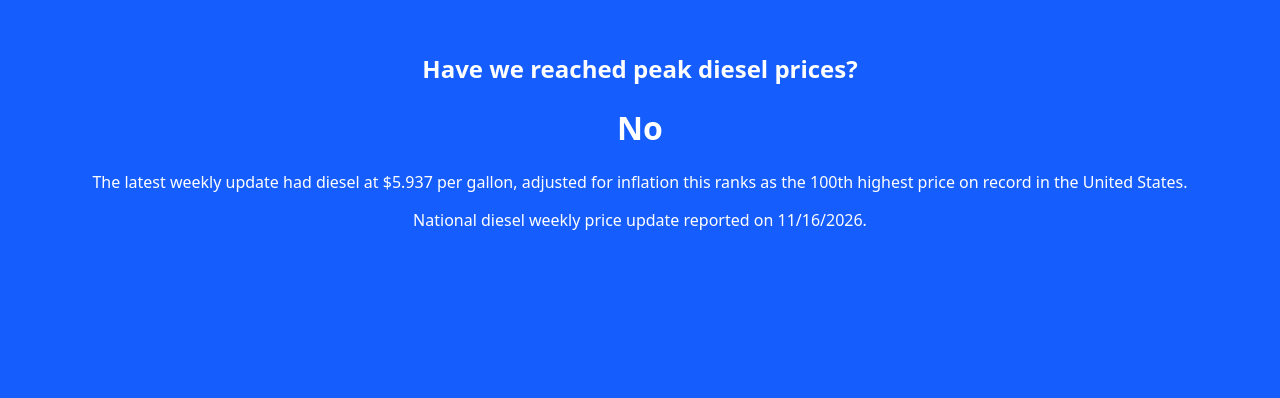
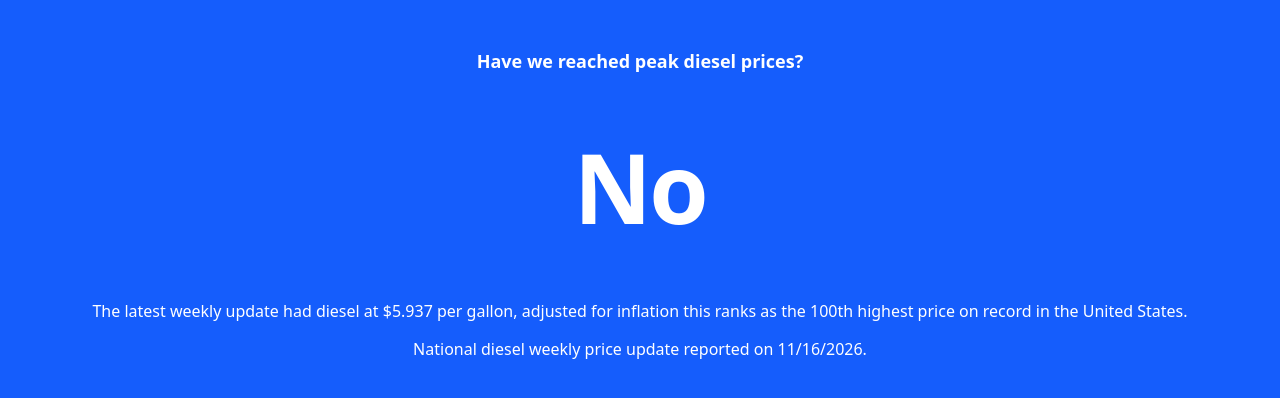
Before and after one commit to malelew/peak-diesel, a SvelteKit app in the folder peakdiesel-app/: page / in a window 1280 px wide. Shown: the top 398 px of the page. Built offline with nearby package versions, Linux system fonts and the light colour scheme.

Commit message:
update h1 and h2 style

```diff
--- a/peakdiesel-app/src/routes/+page.svelte
+++ b/peakdiesel-app/src/routes/+page.svelte
@@ -10,12 +10,10 @@
 </script>
 
 <main class="px-2 py-8 min-h-screen" class:bg-orange-600={isPeak} class:bg-blue-600={!isPeak} class:not-peak={!isPeak}>
-<h2>Have we reached peak diesel prices?</h2>
-{#if isPeak}
-	<h1>Yes</h1>
-{:else}
-	<h1>No</h1>
-{/if}
+<h2 class="text-center text-lg">Have we reached peak diesel prices?</h2>
+<h1 class="text-center text-8xl font-black tracking-tight">
+  {isPeak ? 'Yes' : 'No'}
+</h1>
 
 <p>
 	The latest weekly update had diesel at ${latestPrice.Price} per gallon, adjusted for inflation this
```
